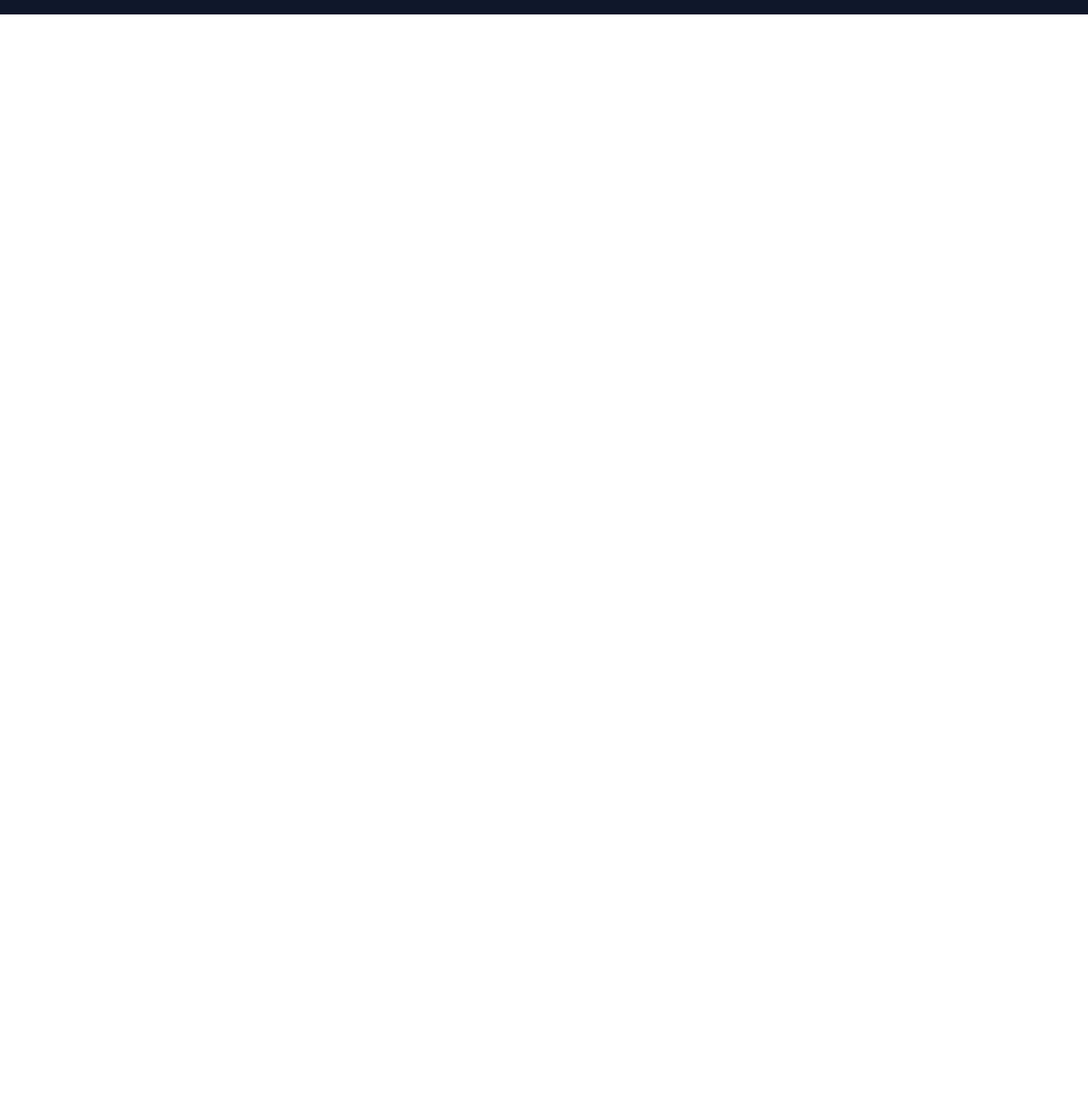
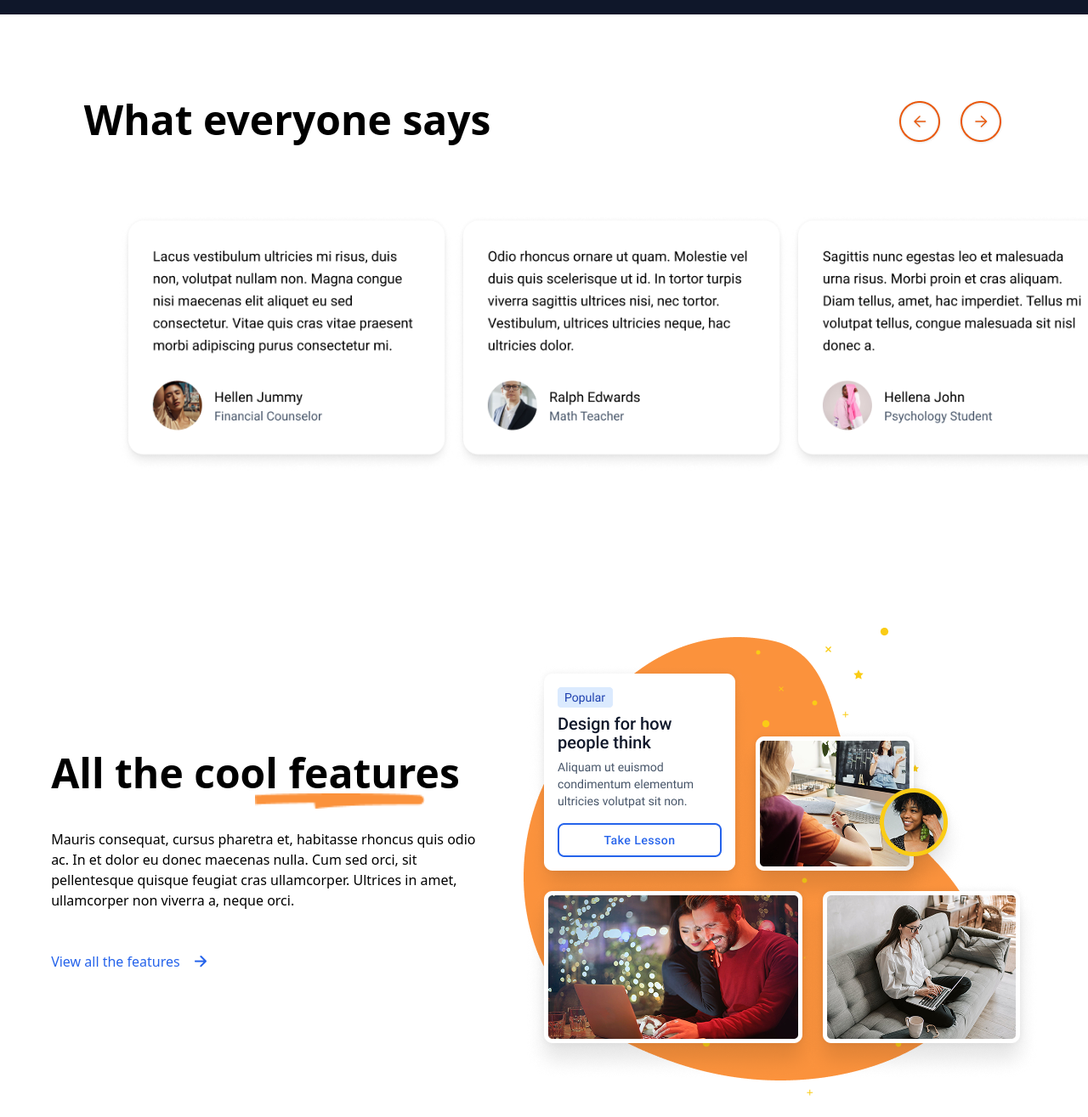
Before and after one commit to mukammalex/Tailwind.18.06.26, a website: page index.html in a window 1280 px wide. Shown: the part 4003-5318 px from the top of the page at 85% size. Before the commit the page ends 4020 px from the top, so only its background shows below. Drawn offline with Linux system fonts and the light colour scheme.

Commit message:
Finished section All the Cool and mobile responsive

```diff
--- a/index.html
+++ b/index.html
@@ -249,6 +249,79 @@
             </div>
 
         </section>
+
+
+        <section class="max-w-300 m-auto p-5 mt-10 md:hidden">
+
+            <div>
+
+                <div>
+                    <h1 class="text-4xl">What everyone says</h1>
+                    <br>
+                    <img src="./img/Slider.png">
+                </div>
+
+                <div class="mt-10">
+                    <h1 class="text-4xl">All the cool features</h1>
+                     <img class="relative  left-45 " src="./img/Vector 1eeeee.png">
+                    <br>
+                    <p>Mauris consequat, cursus pharetra et, habitasse <br>
+                        rhoncus quis odio ac. In et dolor eu donec <br>
+                        maecenas nulla. Cum sed orci, sit pellentesque<br>
+                        quisque feugiat cras ullamcorper. Ultrices in amet, <br>
+                        ullamcorper non viverra a, neque orci.</p>
+                        <br>
+                        <br>
+                        <p class="flex text-[#2563EB] gap-3">View all the features <img src="./img/arrow-right.png"> </p>
+                </div>
+
+
+                <div class="mt-10">
+
+                    <img src="./img/Right.png">
+
+                </div>
+
+
+            </div>
+
+        </section>
+
+        <section class="hidden md:block max-w-400 m-auto p-5 mt-20">
+
+            <div>
+                <div class="flex justify-around gap-80">
+                    <h1 class="text-5xl font-bold"> What everyone says </h1>
+                    <img src="./img/Arrows.png">
+                </div>
+
+                <div class="mt-20">
+                    <img class="relative left-30" src="./img/Slider22222.png">
+                </div>
+            </div>
+
+
+            <div class="flex justify-around mt-40 items-center p-5">
+                <div>
+                    <h1 class="text-5xl font-bold">All the cool features</h1>
+                    <img class="relative  left-60 w-50" src="./img/Vector 1eeeee.png">
+                    <br>
+                    <p class="">Mauris consequat, cursus pharetra et, habitasse rhoncus quis odio <br>
+                        ac. In et dolor eu donec maecenas nulla. Cum sed orci, sit<br>
+                         pellentesque quisque feugiat cras ullamcorper. Ultrices in amet,<br>
+                          ullamcorper non viverra a, neque orci.</p>
+                          <br>
+                          <br>
+                           <p class="flex text-[#2563EB] gap-3">View all the features <img src="./img/arrow-right.png"> </p>
+
+                </div>
+
+                <div>
+                    <img src="./img/Right222222.png">
+                </div>
+            </div>
+
+        </section>
     </main>
 
 </body>
```
Also changed, not shown: img/Arrows.png (added), img/Right.png (added), img/Right222222.png (added), img/Slider.png (added), img/Slider22222.png (added), src/output.css.
